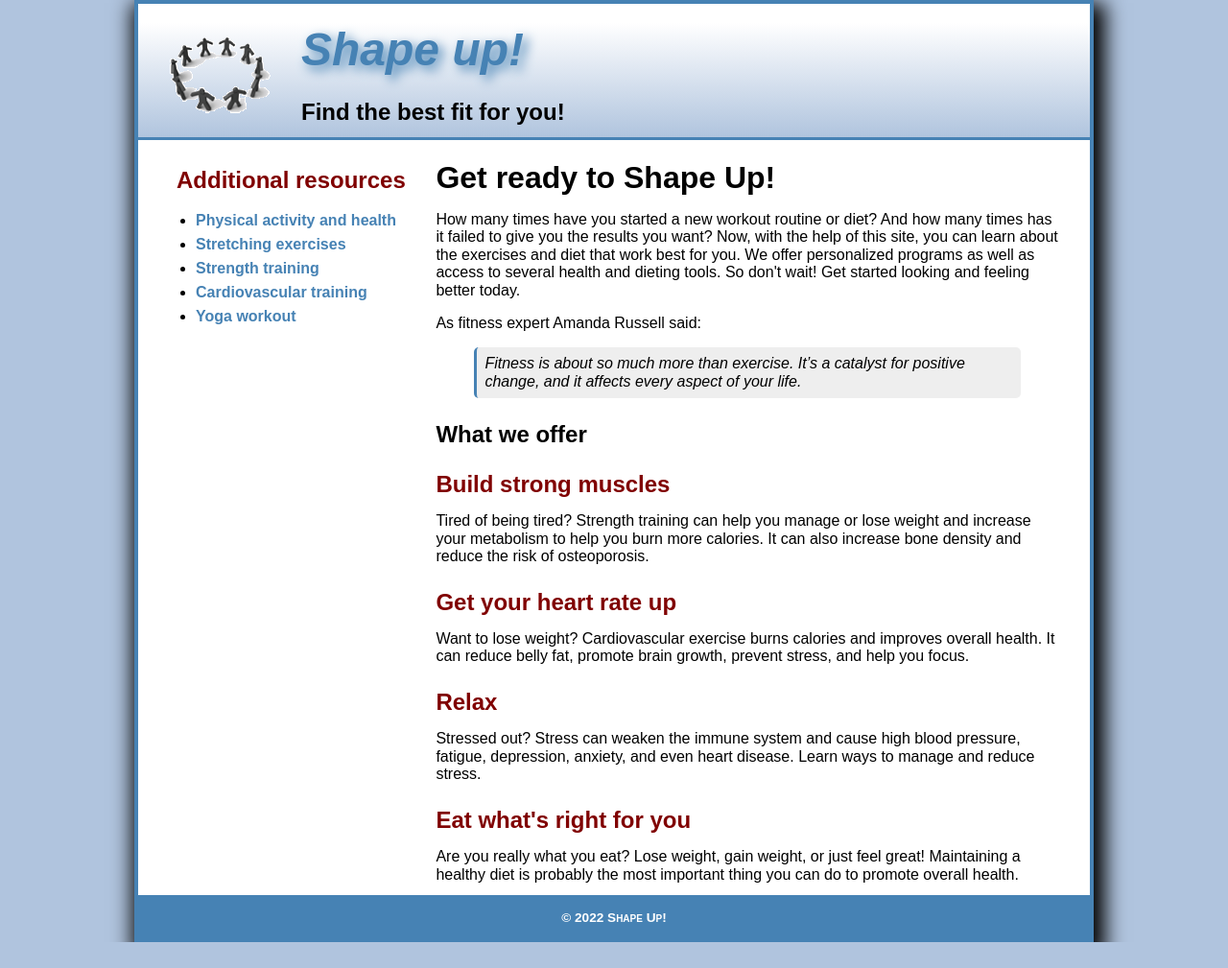
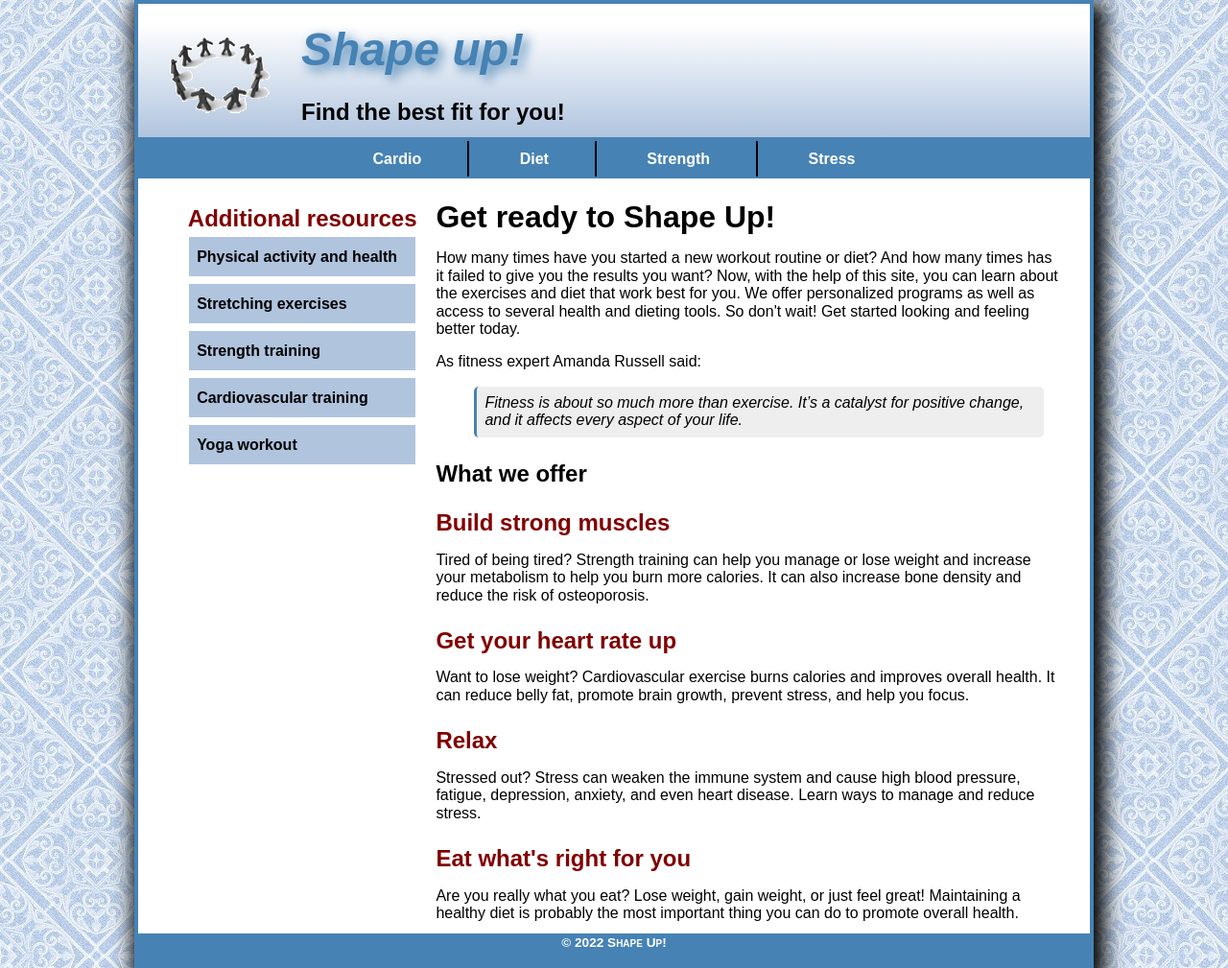
Before and after one commit to ccarran/shapeup, a plain HTML site: page index.html in a window 1280 px wide. Shown: the whole page at 96% size. Before the commit the page ends 982 px from the top, so only its background shows below. Drawn offline with Linux system fonts and the light colour scheme.

Commit message:
Add files via upload

```diff
--- a/index.html
+++ b/index.html
@@ -16,7 +16,14 @@
 		<h2>Shape up!</h2>
 		<h3>Find the best fit for you!</h3>
 	</header>
-
+	<nav id="nav_menu">
+		<ul>
+			<li><a href="cardio/index.html">Cardio</a></li>
+			<li><a href="diet/index.html">Diet</a></li>
+			<li><a href="strength/index.html">Strength</a></li>
+			<li id="last"><a href="stress/index.html">Stress</a></li>
+		</ul>
+	</nav>
 	<main>
 		<section>
 			<h1>Get ready to Shape Up!</h1>
@@ -41,6 +48,7 @@
 		</section>
 
 		<aside>
+			<nav id="nav_list">
 				<h2>Additional resources</h2>
 				<ul>
 					<li><a href="https://www.cdc.gov/physicalactivity/basics/pa-health/index.htm" target="_blank">Physical activity and health</a></li>
@@ -49,6 +57,7 @@
 					<li><a href="https://www.healthline.com/health/fitness-exercise/cardio-exercises-list#Why-Do-You-Need-Cardio-in-the-First-Place?" target="_blank">Cardiovascular training</a></li>
 					<li><a href="https://www.nytimes.com/guides/well/beginner-yoga" target="_blank">Yoga workout</a></li>
 				</ul>
+			</nav>
 		</aside>
 	</main>
 
--- a/styles/main.css
+++ b/styles/main.css
@@ -1,9 +1,12 @@
 * {
+    margin: 0;
+    padding: 0;
     box-sizing: border-box;
-  }
+}
 
 html {
     background-color: lightsteelblue;
+    background-image: url('../images/bgtile.jpg');
 }
 
 body {
@@ -35,6 +38,65 @@ header h2 {
     margin-top: 20px;
 }
 
+/* Horizontal inline navigation menu */
+#nav_menu {
+    margin: 0;
+}
+#nav_menu ul {
+    list-style: none;
+    text-align: center;
+    border-bottom: solid 1px steelblue;
+    border-top: solid 1px steelblue;
+    background-color: steelblue;
+    padding: 10px 0 10px 0;
+}
+#nav_menu ul li {
+    display: inline;
+    border-right: 2px solid black;
+    padding: 10px 3em 10px 3em;
+}
+#nav_menu #last {
+    border-right: none;
+}
+#nav_menu ul li a {
+    color: white;
+    display: inline;
+    font-weight: bold;
+    text-decoration: none;
+}
+#nav_menu ul li a:hover {
+    color: red;
+}
+#nav_menu ul li:hover {
+    background-color: lightsteelblue;
+}
+
+/* Navigation list */
+#nav_list h2 {
+    margin-bottom: 5px;
+    text-align: center;
+}
+#nav_list ul {
+    list-style: none;
+}
+#nav_list ul li {
+    width: 90%;
+    margin: 0 auto .5em;
+}
+#nav_list ul li a {
+    display: block;
+    font-weight: bold;
+    text-decoration: none;
+    background-color: lightsteelblue;
+    padding: .5em 0 .5em .5em;
+    color: black;
+}
+#nav_list ul li a:hover {
+    color: white;
+    background-color: steelblue;
+}
+
+/* Main elements */
 main {
     padding: 0 2em;
 }
@@ -44,6 +106,8 @@ aside{
     padding: 0.5em;
 }
 aside h2 {
+    margin-top: 20px;
+    margin-bottom: 12px;
     color: maroon;
 }
 
@@ -59,6 +123,9 @@ a {
 h1, h2, h3, p, blockquote {
     margin-bottom: 12px;
 }
+main p {
+    margin-top: 16px;
+}
 
 blockquote {
     font-style: italic;
@@ -66,10 +133,13 @@ blockquote {
     border-left: 3px solid steelblue;
     background-color: #eeeeee;
     border-radius: 5px;
+    margin: 16px 16px 12px 40px;
 }
 
 h3 {
     font-size: 150%;
+    margin-top: 24px;
+    margin-bottom: 12px;
 }
 
 section a:link, section a:visited {
@@ -88,11 +158,7 @@ aside a:hover, aside a:active {
     color: maroon;
 }
 
-ul {
-    padding-inline-start: 20px;
-}
-
-li {
+aside li {
     font-weight: bold;
     line-height: 25px;
 }
```
Also changed, not shown: images/bgtile.jpg (added). Lines whose indentation alone changed are shown as unchanged.
